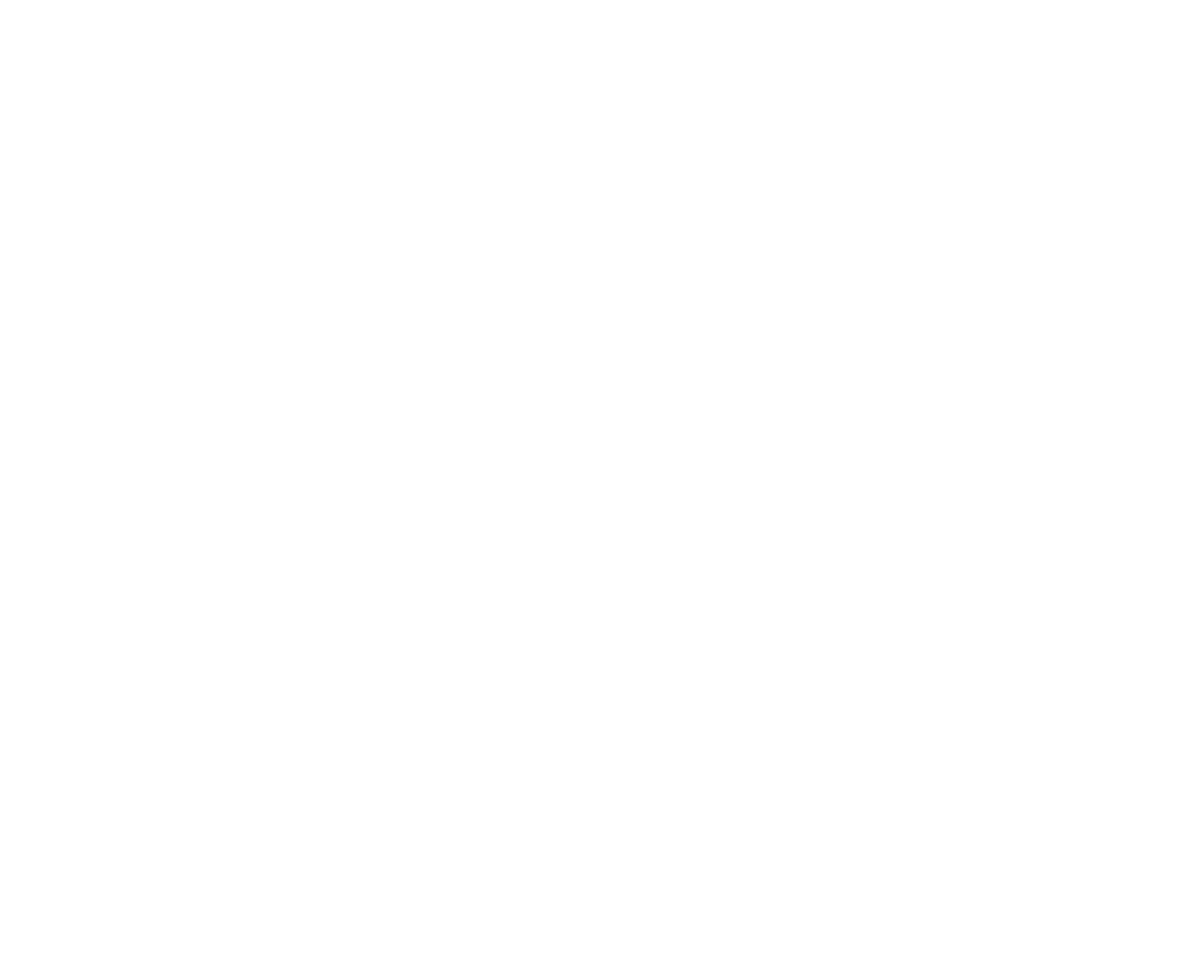
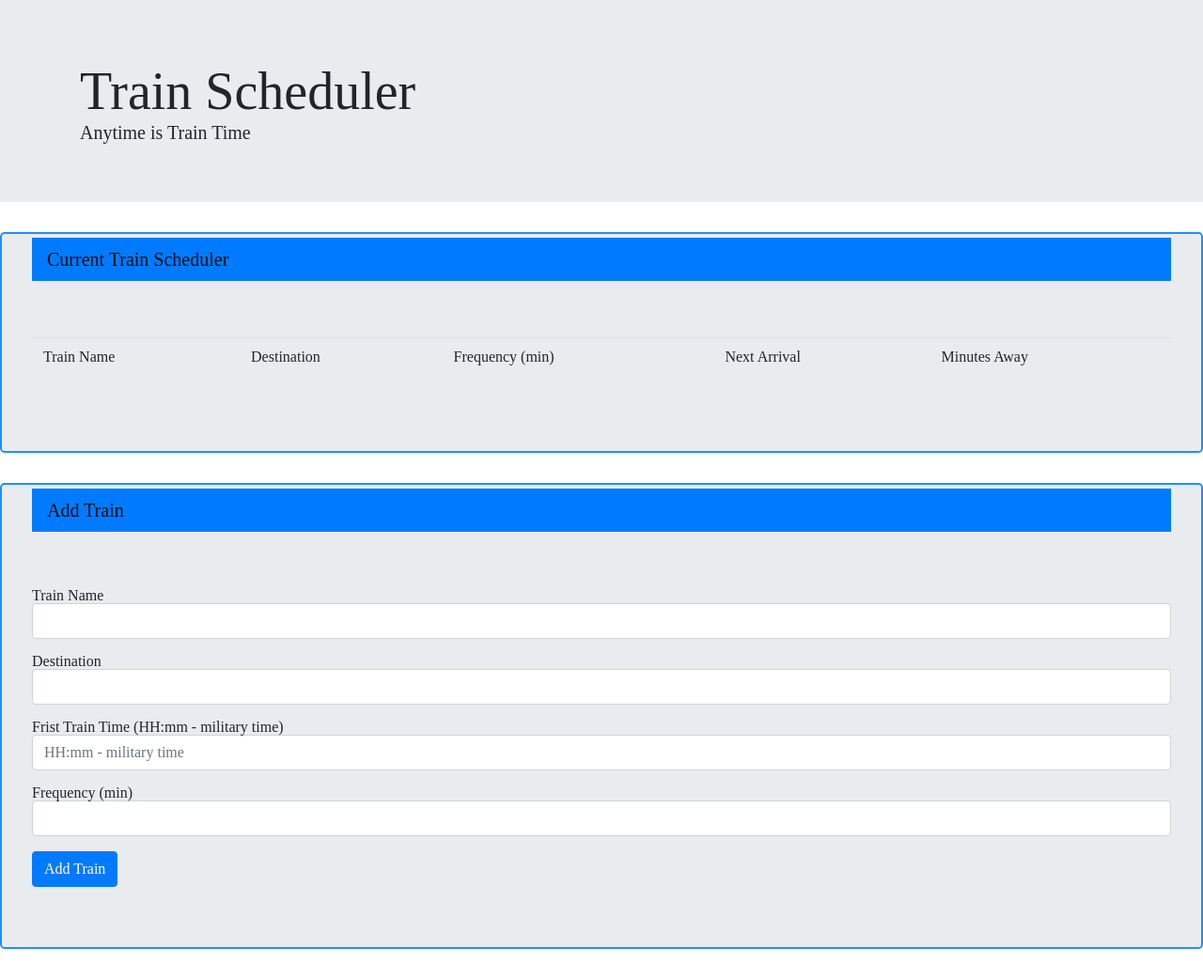
Before and after one commit to JacobTate/Train-Scheduler, a plain HTML site: page index.html in a window 1280 px wide. Shown: the whole page at 94% size. Before the commit the page ends 800 px from the top, so only its background shows below. Drawn offline with nearby package versions, Linux system fonts and the light colour scheme.

Commit message:
styled the main page and added an input group and table

```diff
--- a/assets/css/reset.css
+++ b/assets/css/reset.css
@@ -0,0 +1,48 @@
+/* http://meyerweb.com/eric/tools/css/reset/
+   v2.0 | 20110126
+   License: none (public domain)
+*/
+
+html, body, div, span, applet, object, iframe,
+h1, h2, h3, h4, h5, h6, p, blockquote, pre,
+a, abbr, acronym, address, big, cite, code,
+del, dfn, em, img, ins, kbd, q, s, samp,
+small, strike, strong, sub, sup, tt, var,
+b, u, i, center,
+dl, dt, dd, ol, ul, li,
+fieldset, form, label, legend,
+table, caption, tbody, tfoot, thead, tr, th, td,
+article, aside, canvas, details, embed,
+figure, figcaption, footer, header, hgroup,
+menu, nav, output, ruby, section, summary,
+time, mark, audio, video {
+	margin: 0;
+	padding: 0;
+	border: 0;
+	font-size: 100%;
+	font: inherit;
+	vertical-align: baseline;
+}
+/* HTML5 display-role reset for older browsers */
+article, aside, details, figcaption, figure,
+footer, header, hgroup, menu, nav, section {
+	display: block;
+}
+body {
+	line-height: 1;
+}
+ol, ul {
+	list-style: none;
+}
+blockquote, q {
+	quotes: none;
+}
+blockquote:before, blockquote:after,
+q:before, q:after {
+	content: '';
+	content: none;
+}
+table {
+	border-collapse: collapse;
+	border-spacing: 0;
+}
--- a/assets/css/style.css
+++ b/assets/css/style.css
@@ -0,0 +1,15 @@
+#formDiv{
+border-style: solid;
+border-width: 2px;
+border-color: dodgerblue;
+}
+#tableDiv{
+    border-style: solid;
+border-width: 2px;
+border-color: dodgerblue;
+}
+.navbar{
+    position: relative;
+   margin-top: 0px;
+  bottom: 60px;
+}
--- a/assets/javascript/app.js
+++ b/assets/javascript/app.js
@@ -0,0 +1,7 @@
+$(document).ready(function(){
+
+
+
+
+
+});
--- a/index.html
+++ b/index.html
@@ -1,5 +1,6 @@
 <!DOCTYPE html>
 <html lang="en">
+
 <head>
     <meta charset="UTF-8">
     <meta name="viewport" content="width=device-width, initial-scale=1.0">
@@ -22,7 +23,70 @@
     <link rel="stylesheet" href="assets/css/style.css">
     <title>Train Scheduler</title>
 </head>
+
 <body>
+    <!--bootstrap jumbotron-->
+    <div class="jumbotron jumbotron-fluid">
+        <div class="container">
+            <h1 class="display-4">Train Scheduler</h1>
+            <p class="lead">Anytime is Train Time</p>
+        </div>
+    </div>
+
+
+    <div id="tableDiv" class="jumbotron">
+          <!--the blue bar at the top of the divs-->
+        <nav class="navbar navbar-light bg-primary">
+            <span class="navbar-brand mb-0 h1">Current Train Scheduler</span>
+        </nav>
+        <table class="table">
+            <tr>
+                <td>Train Name</td>
+                <td>Destination</td>
+                <td>Frequency (min)</td>
+                <td>Next Arrival</td>
+                <td>Minutes Away</td>
+            </tr>
+        </table>
+
+    </div>
+
+
+
+
+
+
+    <!--the input group-->
+    <div id="formDiv" class="jumbotron">
+        <!--the blue bar at the top of the divs-->
+        <nav class="navbar navbar-light bg-primary">
+            <span class="navbar-brand mb-0 h1">Add Train</span>
+        </nav>
+        <form>
+            <div class="form-group">
+                <label for="exampleInputEmail1">Train Name</label>
+                <input type="text" class="form-control input1" aria-describedby="emailHelp">
+            </div>
+            <div class="form-group">
+                <label for="exampleInputPassword1">Destination</label>
+                <input type="text" class="form-control input2">
+            </div>
+            <div class="form-group">
+                <label for="exampleInputPassword1">Frist Train Time (HH:mm - military time)</label>
+                <input type="text" placeholder="HH:mm - military time" class="form-control input3">
+            </div>
+            <div class="form-group">
+                <label for="exampleInputPassword1">Frequency (min)</label>
+                <input type="text" class="form-control input4">
+            </div>
+            <button id="button" class="btn btn-primary">Add Train</button>
+
+        </form>
+    </div>
+
+
+
 
 </body>
+
 </html>
```
Lines whose indentation alone changed are shown as unchanged.
